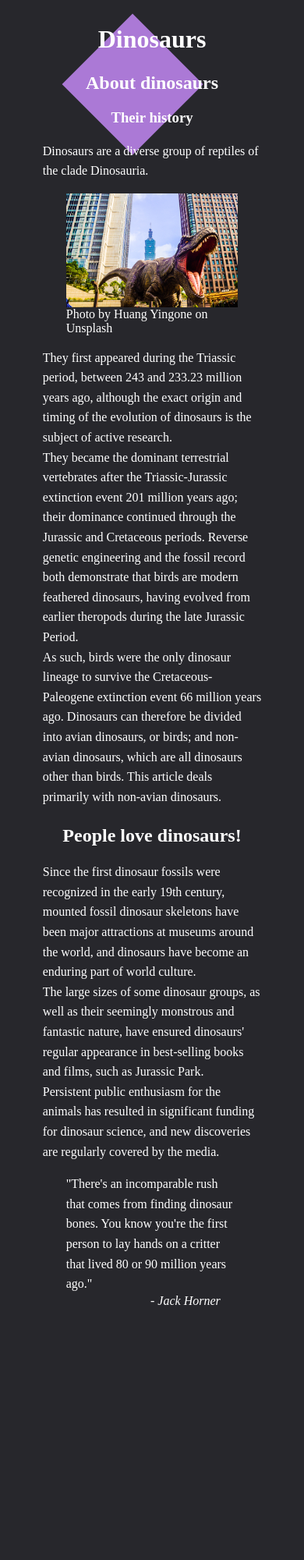
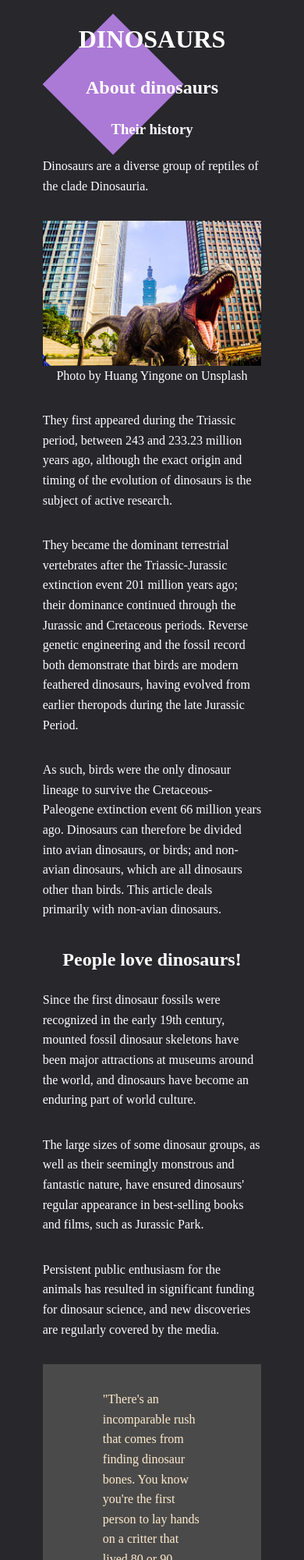
Before and after one commit to alok-38/basic-layout, a website built with Vite: page index.html in a window 390 px wide. Shown: the top 2000 px of the page at 78% size. Before the commit the page ends 1693 px from the top, so only its background shows below. Built offline with nearby package versions, Linux system fonts and the light colour scheme.

Commit message:
Completed the basic layout

```diff
--- a/index.html
+++ b/index.html
@@ -11,7 +11,9 @@
 </head>
 
 <body>
-    <h1>Dinosaurs</h1>
+    <header>
+        <h1>Dinosaurs</h1>
+    </header>
     <main>
         <section>
             <h2>About dinosaurs</h2>
--- a/style.css
+++ b/style.css
@@ -43,6 +43,10 @@ h1::before {
     margin-top: 1em;
 }
 
+h1 {
+    text-transform: uppercase;
+}
+
 h1,
 h2,
 h3 {
@@ -63,8 +67,91 @@ img {
 
 p {
     line-height: 1.6;
+    margin-bottom: 2em;
 }
 
 cite {
     padding-left: 145px;
 }
+
+footer {
+    background-color: #4a4a4a;
+    color: blanchedalmond;
+    width: 75%;
+    margin: auto;
+    padding: 1em
+}
+
+footer p {
+    line-height: 1.6;
+}
+
+/* Styles for mobile devices */
+@media screen and (max-width: 767px) {
+
+    /* Add your CSS code for mobile devices here */
+    figure {
+        display: block;
+        width: 99.99%;
+        margin: auto;
+        margin-top: 2em;
+        margin-bottom: 2em;
+    }
+
+    figcaption {
+        text-align: center;
+    }
+
+    h1 {
+        text-transform: uppercase;
+    }
+
+    section {
+        width: 100%;
+        line-height: 1.6;
+    }
+
+    section p {
+        line-height: 1.6;
+        margin-bottom: 2em;
+    }
+
+    footer cite {
+        padding-left: 0;
+    }
+}
+
+/* Styles for tablet devices */
+@media screen and (min-width: 768px) and (max-width: 1023px) {
+
+    /* Add your CSS code for tablet devices here */
+    figure {
+        display: block;
+        width: 99.99%;
+        margin: auto;
+        margin-top: 2em;
+        margin-bottom: 2em;
+    }
+
+    figcaption {
+        text-align: center;
+    }
+
+    h1 {
+        text-transform: uppercase;
+    }
+
+    section {
+        width: 100%;
+        line-height: 1.6;
+    }
+
+    section p {
+        line-height: 1.6;
+        margin-bottom: 2em;
+    }
+
+    footer cite {
+        padding-left: 0;
+    }
+}
```
